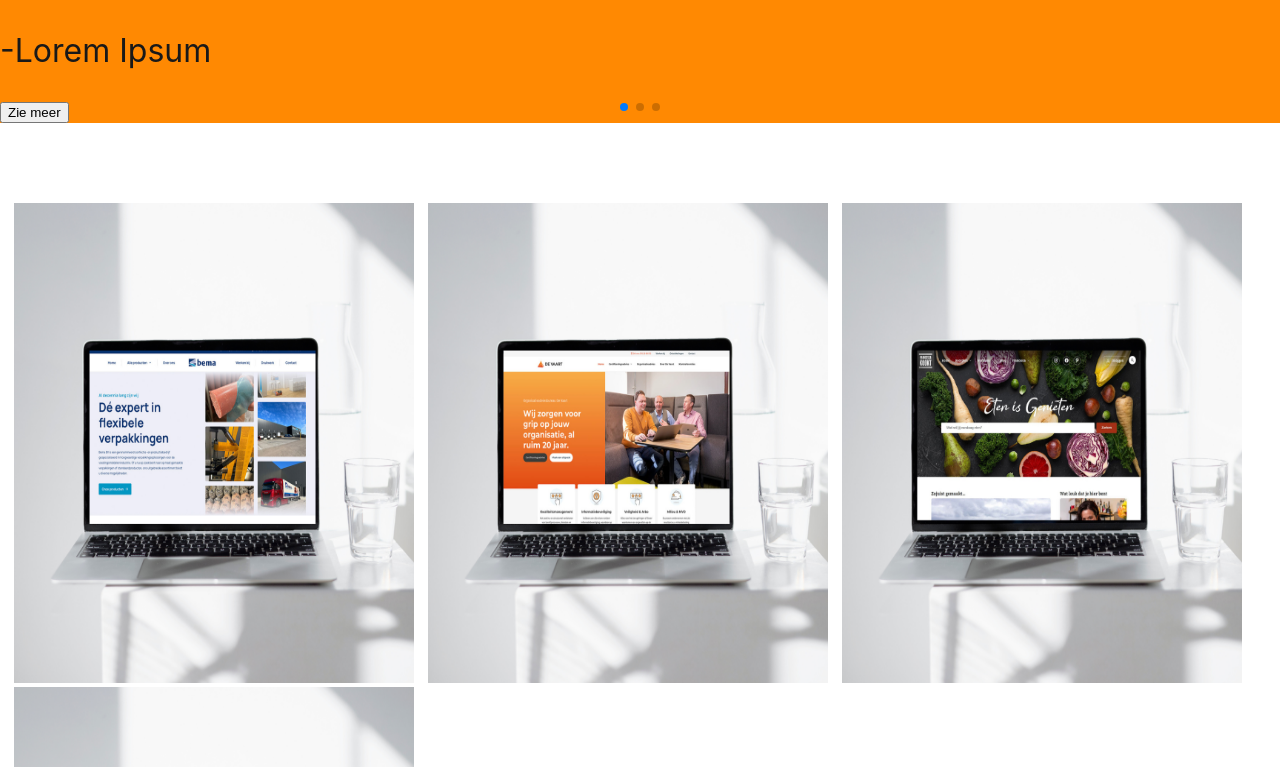
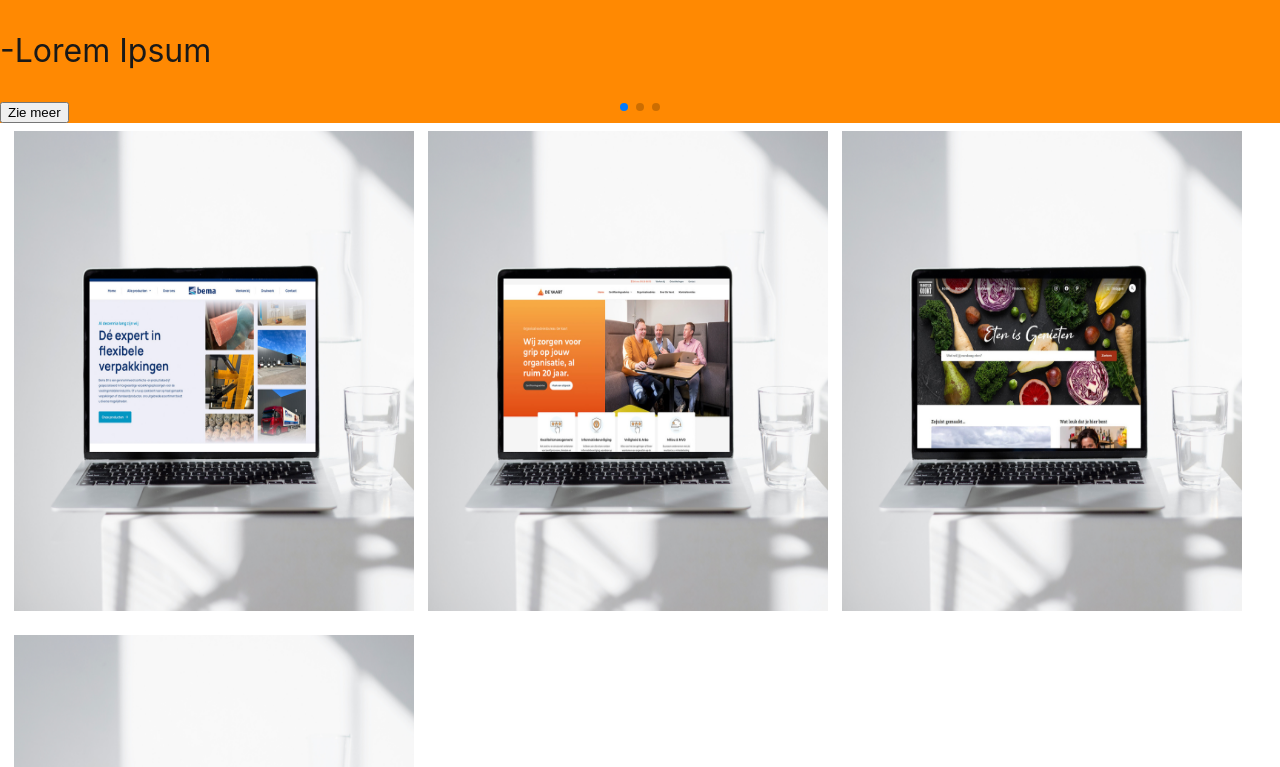
Before and after one commit to RDJL2003/Landingspagina, an Angular app: page / in a window 1280 px wide. Shown: the part 1585-2352 px from the top of the page. Built offline with nearby package versions, Linux system fonts and the light colour scheme.

Commit message:
Onnodige witruimte verwijderd

```diff
--- a/src/app/Zoomin/Zoomin-animatie.component.css
+++ b/src/app/Zoomin/Zoomin-animatie.component.css
@@ -2,6 +2,7 @@
     width: 400px;
     height: 480px;
     margin-left: 14px;
+    margin-bottom: 20px;
     transition: transform 0.3s ease; /* Voeg een overgang toe voor een vloeiende animatie */
   }
 
--- a/src/index.html
+++ b/src/index.html
@@ -17,10 +17,7 @@
 
 
 
-<br>
-<br>
-<br>
-<br>
+
 
     <footer>
 
```
Also changed, not shown: src/app/app.component.html (+2 -5 lines).
